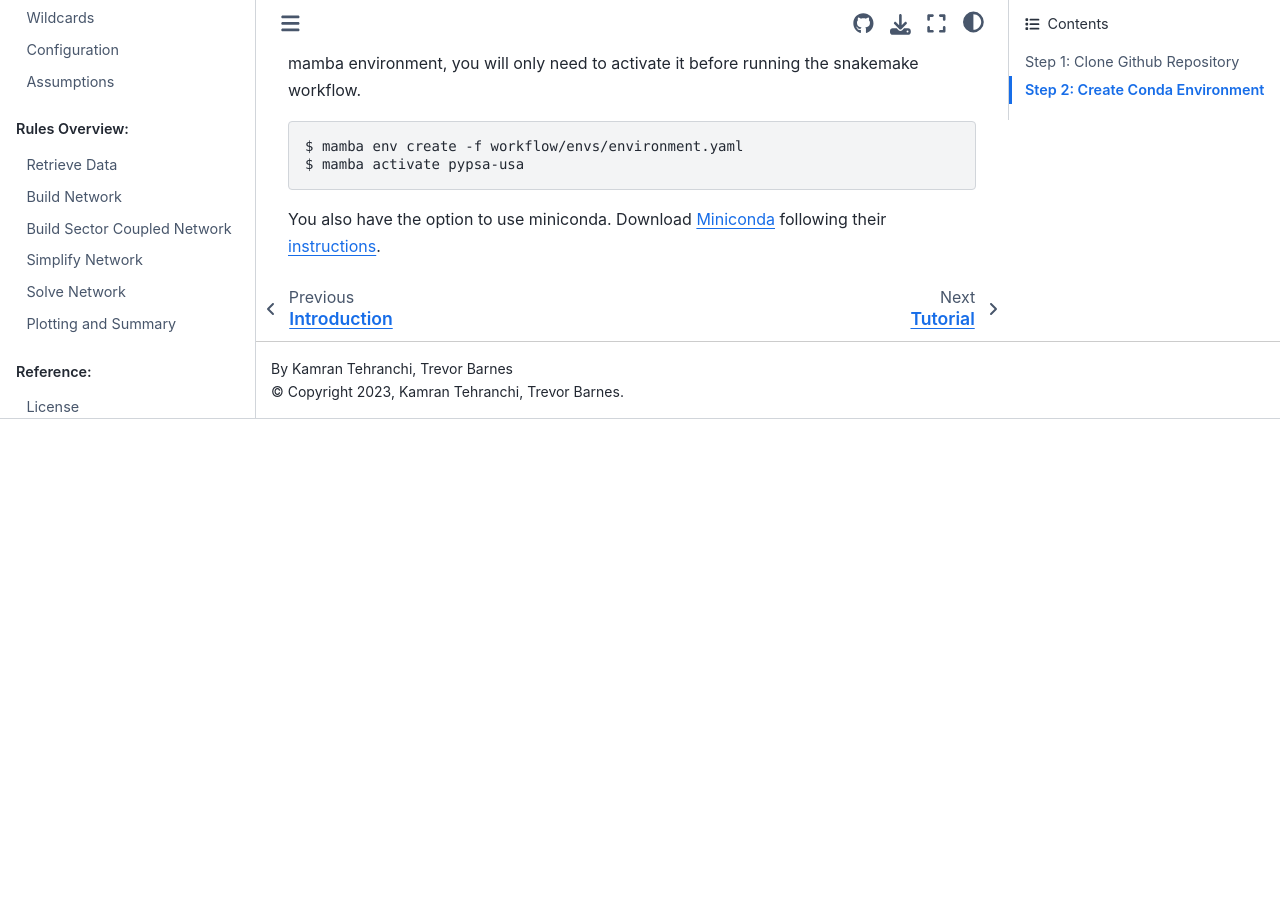
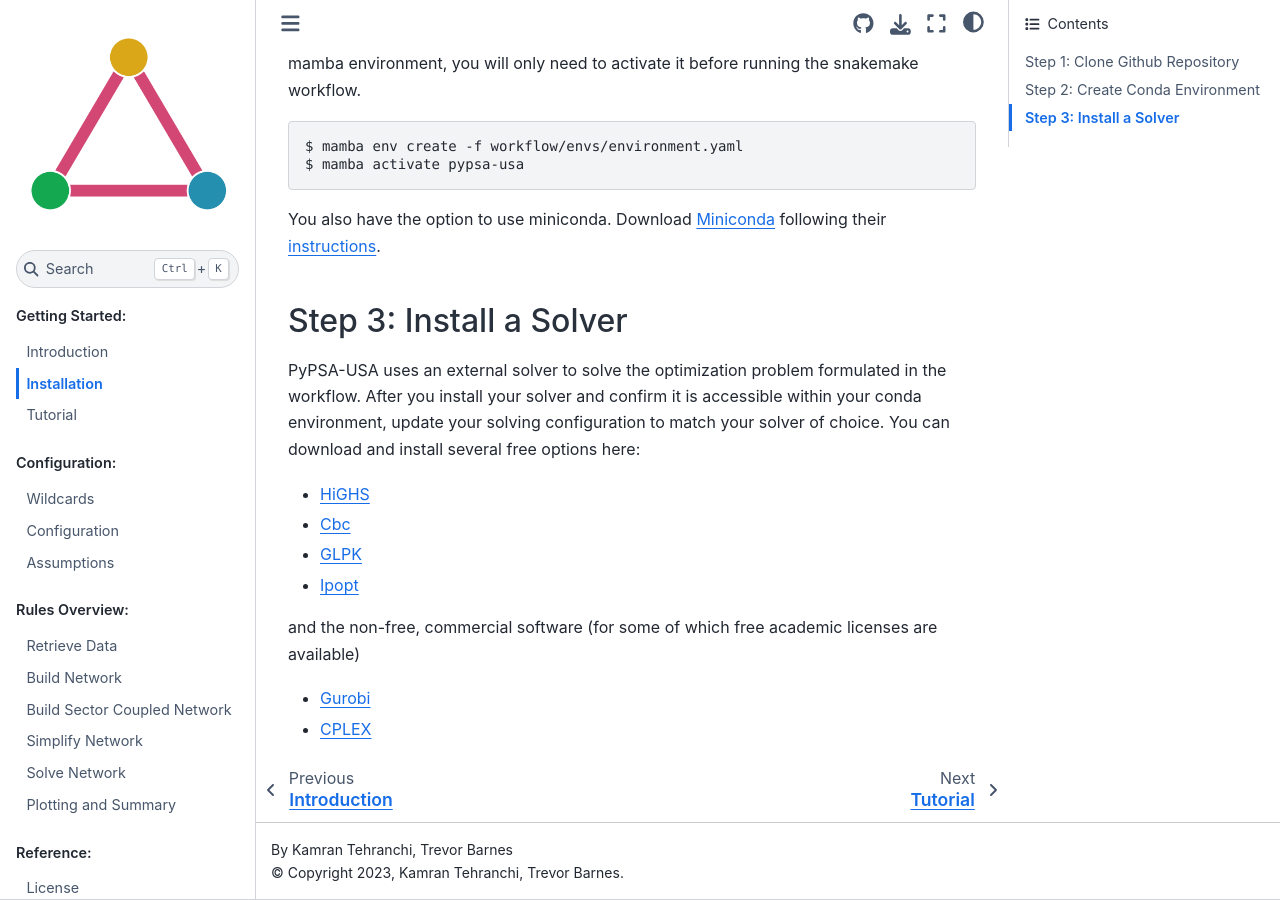
Before and after one commit to PyPSA/pypsa-usa, a Sphinx documentation site: the page built from docs/source/about-install.md, in a window 1280 px wide and 900 px high, scrolled down 819 px. Built offline with Sphinx 7.4.7 and the Sphinx Book theme 1.1.4, drawn with Linux system fonts in a browser that asks for light colours; before the commit the page ends 1238 px from its top, so only the background shows below that.

Commit message:
update docs configurations

````diff
--- a/docs/source/about-install.md
+++ b/docs/source/about-install.md
@@ -30,3 +30,19 @@
 ```
 
 You also have the option to use miniconda. Download [Miniconda](https://docs.conda.io/en/latest/miniconda.html) following their [instructions](https://docs.conda.io/en/latest/miniconda.html).
+
+
+## Step 3: Install a Solver
+
+PyPSA-USA uses an external solver to solve the optimization problem formulated in the workflow. After you install your solver and confirm it is accessible within your conda environment, update your solving configuration to match your solver of choice.
+You can download and install several free options here:
+
+- [HiGHS](https://highs.dev/)
+- [Cbc](https://projects.coin-or.org/Cbc#DownloadandInstall)
+- [GLPK](https://www.gnu.org/software/glpk/)
+- [Ipopt](https://coin-or.github.io/Ipopt/INSTALL.html)
+
+and the non-free, commercial software (for some of which free academic licenses are available)
+
+- [Gurobi](https://www.gurobi.com/documentation/quickstart.html)
+- [CPLEX](https://www.ibm.com/products/ilog-cplex-optimization-studio)
````
Also changed, not shown: docs/source/about-introduction.md (+1 -6 lines).
